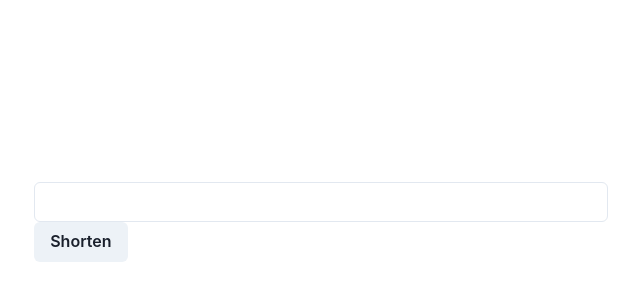
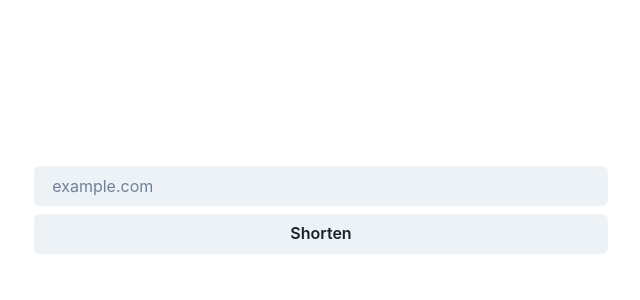
Before and after one commit to jasonfyw/linky, a React (Create React App) app in the folder app/: page / in a window 1280 px wide. Shown: the part 178-478 px from the top of the page, without its empty margins (319-959 px from the left). Built offline with nearby package versions, Linux system fonts and the light colour scheme.

Commit message:
style: centered and changed form styling

```diff
--- a/app/src/components/LinkGenerator/LinkGenerator.tsx
+++ b/app/src/components/LinkGenerator/LinkGenerator.tsx
@@ -4,6 +4,7 @@ import {
     Center,
     Container,
     Input,
+    Stack,
     Text
 } from '@chakra-ui/react';
 import { Formik, Form, Field } from 'formik';
@@ -30,9 +31,18 @@ const LinkGenerator = () => (
             >
                 {({ errors, touched }) => (
                     <Form>
-                        <Field as={Input} name="link" />
-                        {errors.link && touched.link ? <Text color='red.600'>{errors.link}</Text> : null}
-                        <Button type="submit">Shorten</Button>
+                        <Stack>
+                            <Field
+                                as={Input}
+                                name='link'
+                                variant={'filled'}
+                                placeholder='example.com'
+                            />
+                            <Button type="submit">
+                                Shorten
+                            </Button>
+                        </Stack>
+                        {errors.link && touched.link ? <Text color='red.600'>{errors.link}</Text> : <Text>&nbsp;</Text>}
                     </Form>
                 )}
             </Formik>
```
